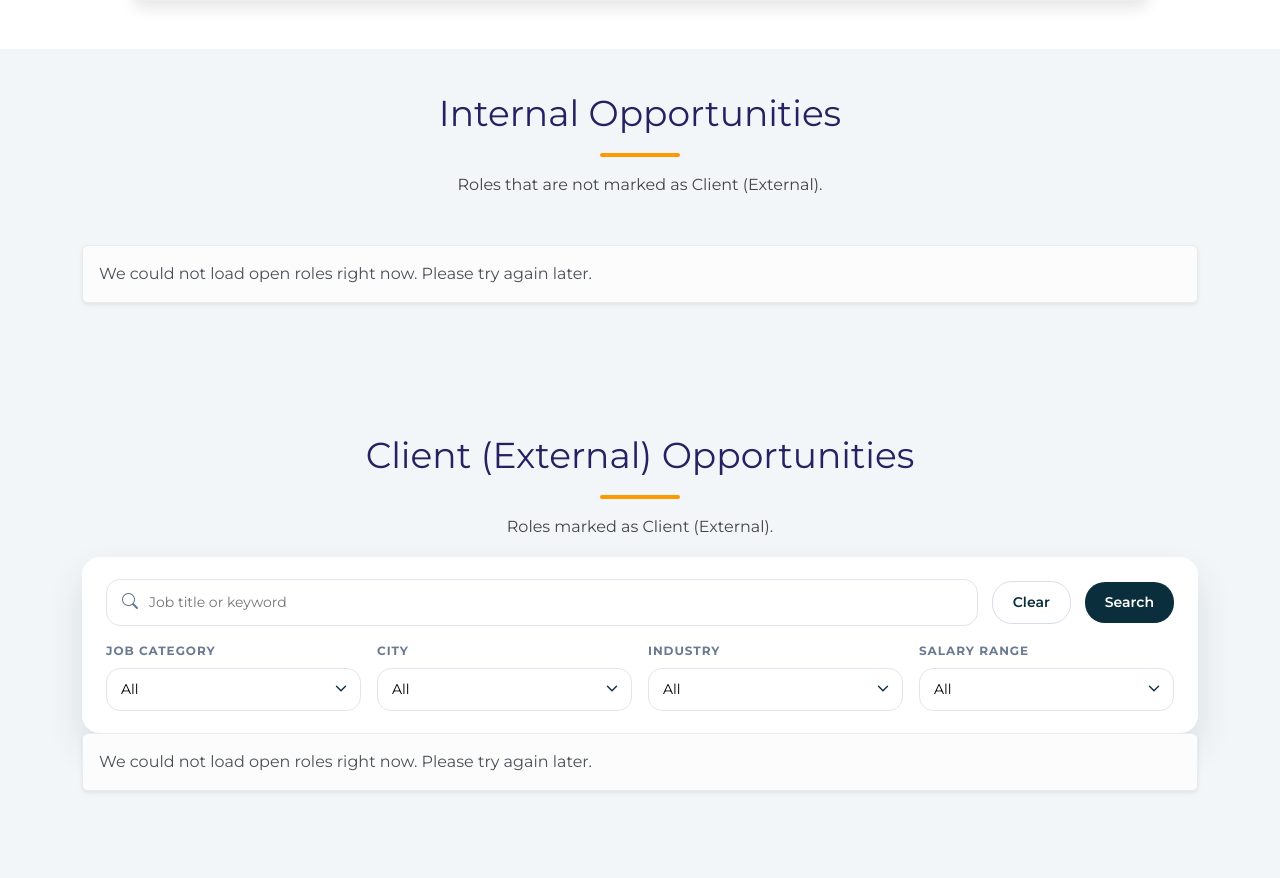
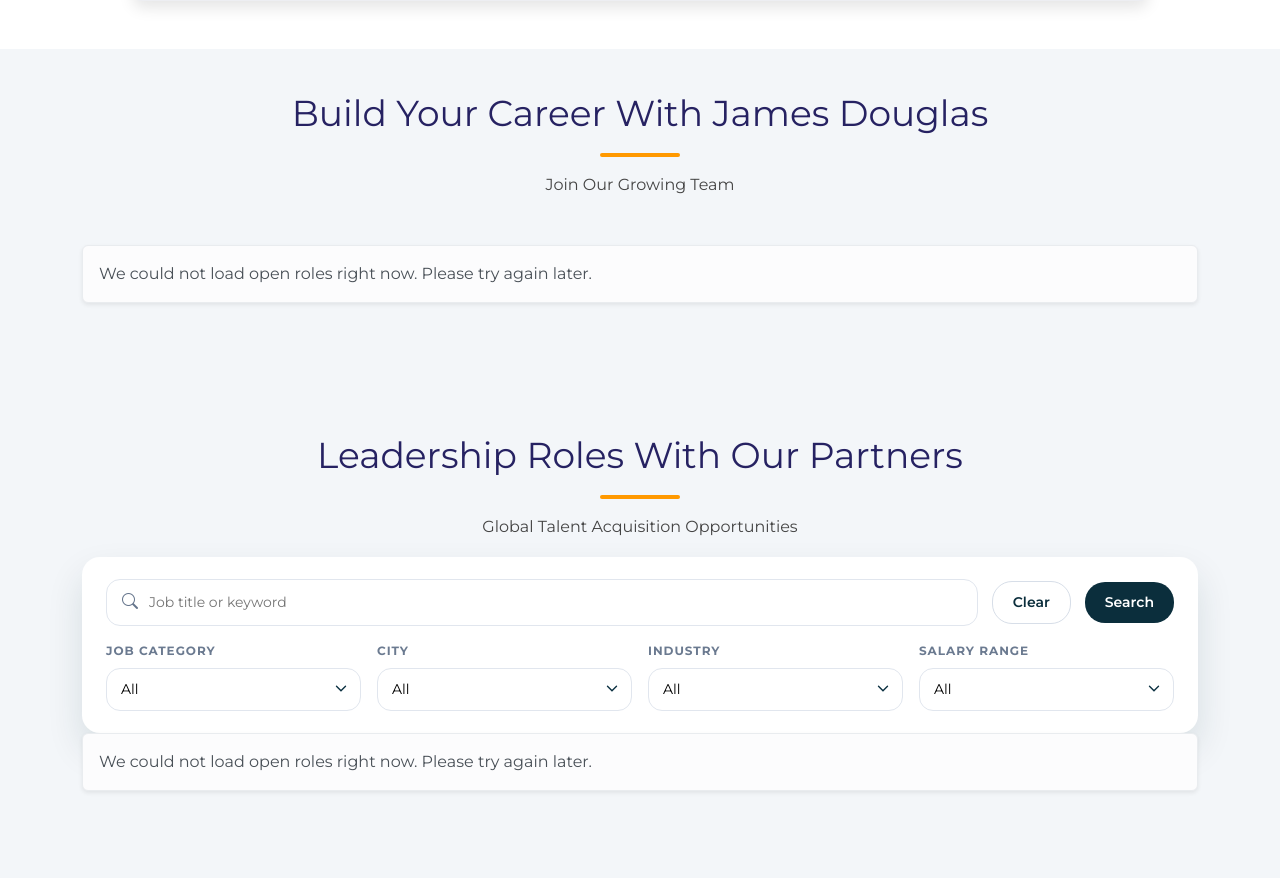
Before and after one commit to Pivot-Mkg/jd-ind, a PHP site: page /careers/open-roles.php in a window 1280 px wide. Shown: the part 2079-2957 px from the top of the page. Run offline with PHP 8.4, Linux system fonts and the light colour scheme; data that the repository does not hold is empty; some libraries are stand-ins or nearby versions.

Commit message:
Updated Internal and External Opportunities

```diff
--- a/careers/open-roles.php
+++ b/careers/open-roles.php
@@ -623,10 +623,14 @@ function build_filter_url(array $params): string
     <section class="open-roles-section" id="internal-jobs-section">
         <div class="container">
             <div class="text-center mb-5">
-                <h2 class="section-heading">Internal Opportunities</h2>
+                <h2 class="section-heading">
+                    Build Your Career With James Douglas
+                    <!-- Internal Opportunities -->
+                </h2>
                 <div class="section-divider"></div>
                 <p class="mt-3 text-muted">
-                    Roles that are not marked as Client (External).
+                    Join Our Growing Team
+                   <!-- Careers at James Douglas -->
                 </p>
             </div>
 
@@ -733,10 +737,13 @@ function build_filter_url(array $params): string
     <section class="open-roles-section">
         <div class="container">
             <div class="text-center mb-5">
-                <h2 class="section-heading">Client (External) Opportunities</h2>
+                <h2 class="section-heading">
+                    <!-- External Opportunities -->
+                    Leadership Roles With Our Partners
+                </h2>
                 <div class="section-divider"></div>
                 <p class="mt-3 text-muted">
-                    Roles marked as Client (External).
+                 Global Talent Acquisition Opportunities
                 </p>
             </div>
             <div class="jobs-filter-form-wrapper">
```
